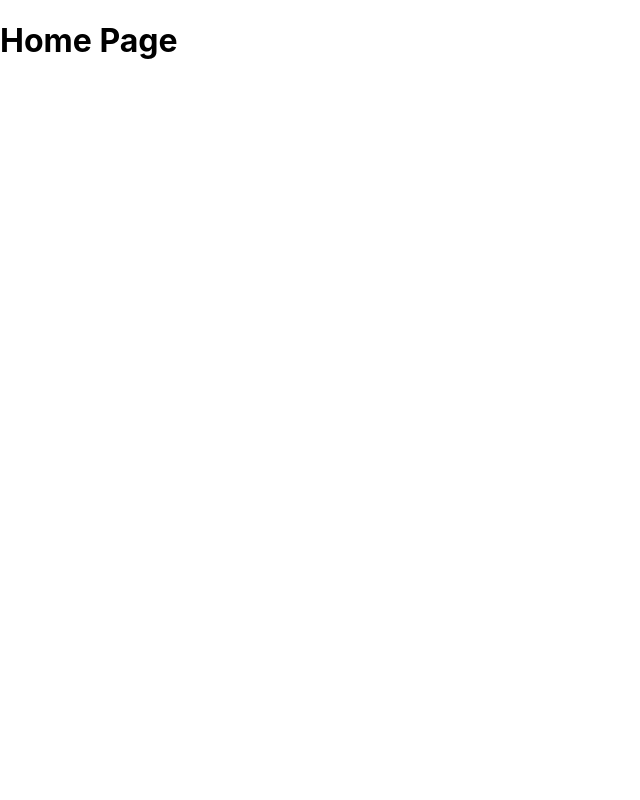
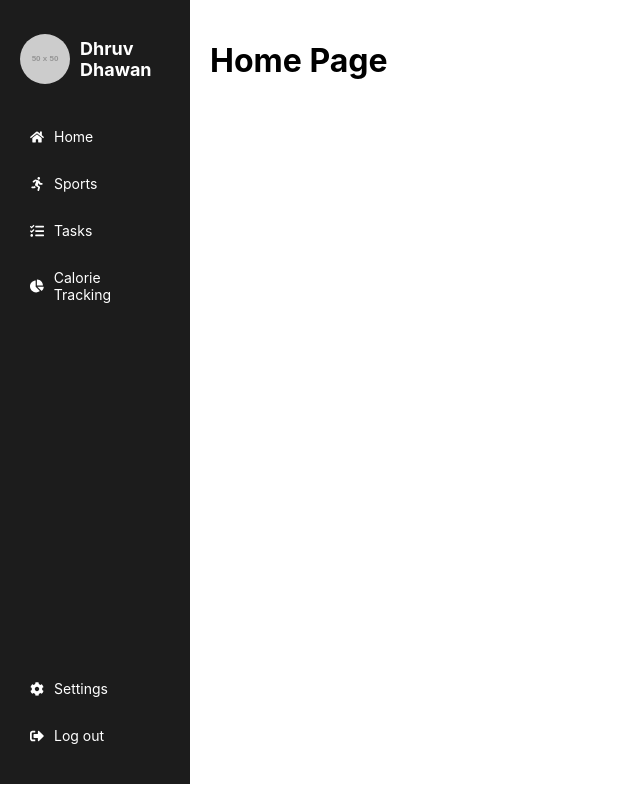
Before and after one commit to aniketmohanty82/Sportify, a React (Create React App) app in the folder client/: page / in a window 1280 px wide. Shown: the whole page, without its empty margins (0-640 px from the left). Built offline with nearby package versions, Linux system fonts and the light colour scheme.

Commit message:
edit delete done functionality

```diff
--- a/client/package.json
+++ b/client/package.json
@@ -9,6 +9,7 @@
     "axios": "^1.7.7",
     "react": "^18.3.1",
     "react-dom": "^18.3.1",
+    "react-icons": "^5.3.0",
     "react-router-dom": "^6.26.2",
     "react-scripts": "5.0.1",
     "web-vitals": "^2.1.4"
--- a/client/src/App.js
+++ b/client/src/App.js
@@ -1,16 +1,22 @@
 import React from 'react';
 import { BrowserRouter as Router, Route, Routes } from 'react-router-dom';
-import Tracker from './pages/Tracker';
-import Home from './Home'
+import Home from './Home';
+import TrackerPage from './pages/Tracker';
+import Navbar from './components/Navbar'; // Import Navbar
 
 const App = () => {
   return (
     <Router>
-      <Routes>
-        <Route path="/" element={<Home />} />
-        <Route path="/tracker" element={<Tracker />} />
-        {/* Add other routes here */}
-      </Routes>
+      <div style={{ display: 'flex' }}>
+        <Navbar />
+        <div style={{ flex: 1, padding: '20px' }}> {/* This will take the remaining space */}
+          <Routes>
+            <Route path="/" element={<Home />} />
+            <Route path="/tracker" element={<TrackerPage />} />
+            {/* Add more routes here */}
+          </Routes>
+        </div>
+      </div>
     </Router>
   );
 };
--- /dev/null
+++ b/client/src/MealLogs.css
@@ -0,0 +1,58 @@
+.meal-logs {
+    display: flex;
+    flex-direction: column;
+    gap: 10px; /* Space between cards */
+    margin-top: 20px; /* Space above the meal log cards */
+  }
+
+  .card {
+    width: 250px;
+    background: rgb(44, 44, 44);
+    font-family: "Courier New", Courier, monospace;
+    border-radius: 12px 12px 4px 4px;
+    overflow: hidden;
+  }
+
+  .card__title {
+    color: white;
+    font-weight: bold;
+    padding: 5px 10px;
+    border-bottom: 1px solid rgb(167, 159, 159);
+    font-size: 0.95rem;
+  }
+
+  .card__data {
+    font-size: 0.8rem;
+    display: flex;
+    justify-content: space-between;
+    border-right: 1px solid rgb(203, 203, 203);
+    border-left: 1px solid rgb(203, 203, 203);
+    border-bottom: 1px solid rgb(203, 203, 203);
+  }
+
+  .card__right {
+    width: 60%;
+    border-right: 1px solid rgb(203, 203, 203);
+  }
+
+  .card__left {
+    width: 40%;
+    text-align: end;
+  }
+
+  .item {
+    padding: 3px 0;
+    background-color: white;
+  }
+
+  .card__right .item {
+    padding-left: 0.8em;
+  }
+
+  .card__left .item {
+    padding-right: 0.8em;
+  }
+
+  .item:nth-child(even) {
+    background: rgb(234, 235, 234);
+  }
--- /dev/null
+++ b/client/src/Navbar.css
@@ -0,0 +1,66 @@
+/* Navbar.css */
+.navbar {
+    display: flex;
+    flex-direction: column;
+    justify-content: space-between;
+    width: 150px;
+    height: 93vh;
+    background-color: #1c1c1c;
+    color: white;
+    padding: 20px;
+  }
+
+  .navbar__top {
+    flex: 1;
+  }
+
+  .navbar__user {
+    display: flex;
+    align-items: center;
+    margin-bottom: 20px;
+  }
+
+  .navbar__user-pic {
+    border-radius: 50%;
+    margin-right: 10px;
+  }
+
+  .navbar__user-name {
+    font-size: 18px;
+    font-weight: bold;
+  }
+
+  .navbar__nav {
+    display: flex;
+    flex-direction: column;
+  }
+
+  .navbar__link {
+    display: flex;
+    align-items: center;
+    padding: 10px;
+    color: white;
+    text-decoration: none;
+    font-size: 14px;
+    margin-bottom: 10px;
+    transition: background 0.3s;
+  }
+
+  .navbar__link:hover {
+    background-color: #333;
+
+  }
+
+  .navbar__icon {
+    margin-right: 10px;
+    font-size: 14px;
+  }
+
+  .navbar__bottom {
+    display: flex;
+    flex-direction: column;
+  }
+
+  .navbar__bottom .navbar__link {
+    margin-bottom: 10px;
+  }
--- /dev/null
+++ b/client/src/components/ConfirmDeleteModal.js
@@ -0,0 +1,18 @@
+import React from 'react';
+
+const ConfirmDeleteModal = ({ isOpen, onClose, onConfirm, mealName }) => {
+  if (!isOpen) return null;
+
+  return (
+    <div className="modal">
+      <div className="modal-content">
+        <h2>Confirm Deletion</h2>
+        <p>Are you sure you want to delete the meal: <strong>{mealName}</strong>?</p>
+        <button onClick={onConfirm}>Yes, Delete</button>
+        <button onClick={onClose}>Cancel</button>
+      </div>
+    </div>
+  );
+};
+
+export default ConfirmDeleteModal;
--- /dev/null
+++ b/client/src/components/EditMealModal.js
@@ -0,0 +1,68 @@
+import React, { useState, useEffect } from 'react';
+
+const EditMealModal = ({ isOpen, onClose, onSubmit, meal }) => {
+  const [formData, setFormData] = useState({ foodItem: '', mealCategory: '', calories: 0 });
+
+  useEffect(() => {
+    if (meal) {
+      setFormData({
+        foodItem: meal.foodItem,
+        mealCategory: meal.mealCategory,
+        nutrients: meal.nutrients,
+      });
+    }
+  }, [meal]);
+
+  if (!isOpen) return null;
+
+  const handleChange = (e) => {
+    const { name, value } = e.target;
+    setFormData((prevData) => ({
+      ...prevData,
+      [name]: value,
+    }));
+  };
+
+  const handleSubmit = (e) => {
+    e.preventDefault();
+    onSubmit(formData);
+  };
+
+  return (
+    <div className="modal">
+      <div className="modal-content">
+        <h2>Edit Meal</h2>
+        <form onSubmit={handleSubmit}>
+          <input
+            type="text"
+            name="foodItem"
+            value={formData.foodItem}
+            onChange={handleChange}
+            placeholder="Food Item"
+            required
+          />
+          <input
+            type="text"
+            name="mealCategory"
+            value={formData.mealCategory}
+            onChange={handleChange}
+            placeholder="Meal Category"
+            required
+          />
+          <input
+            type="number"
+            name="calories"
+            value={formData.nutrients}
+            onChange={handleChange}
+            placeholder="Calories"
+            required
+          />
+          <button type="submit">Save Changes</button>
+          <button type="button" onClick={onClose}>Cancel</button>
+        </form>
+      </div>
+    </div>
+  );
+};
+
+export default EditMealModal;
--- /dev/null
+++ b/client/src/components/Navbar.js
@@ -0,0 +1,52 @@
+import React from 'react';
+import { Link } from 'react-router-dom'; // Import Link from react-router-dom
+import { FaHome, FaTasks, FaChartPie, FaCog, FaSignOutAlt, FaRunning } from 'react-icons/fa';
+import '../Navbar.css'; // Import your CSS styles
+
+const Navbar = () => {
+  return (
+    <div className="navbar">
+      {/* User info */}
+      <div className="navbar__top">
+        <div className="navbar__user">
+          <img src="https://via.placeholder.com/50" alt="User" className="navbar__user-pic" />
+          <h3 className="navbar__user-name">Dhruv Dhawan</h3>
+        </div>
+
+        {/* Navigation Links */}
+        <nav className="navbar__nav">
+          <Link to="/" className="navbar__link">
+            <FaHome className="navbar__icon" />
+            Home
+          </Link>
+          <Link to="/sports" className="navbar__link">
+            <FaRunning className="navbar__icon" />
+            Sports
+          </Link>
+          <Link to="/tasks" className="navbar__link">
+            <FaTasks className="navbar__icon" />
+            Tasks
+          </Link>
+          <Link to="/tracker" className="navbar__link">
+            <FaChartPie className="navbar__icon" />
+            Calorie Tracking
+          </Link>
+        </nav>
+      </div>
+
+      {/* Settings and Logout at the bottom */}
+      <div className="navbar__bottom">
+        <Link to="/settings" className="navbar__link">
+          <FaCog className="navbar__icon" />
+          Settings
+        </Link>
+        <Link to="/logout" className="navbar__link">
+          <FaSignOutAlt className="navbar__icon" />
+          Log out
+        </Link>
+      </div>
+    </div>
+  );
+};
+
+export default Navbar;
```
Also changed, not shown: client/src/pages/Tracker.js (+111 -24 lines), 2 other files (tests, documents, lock files or other folders).
